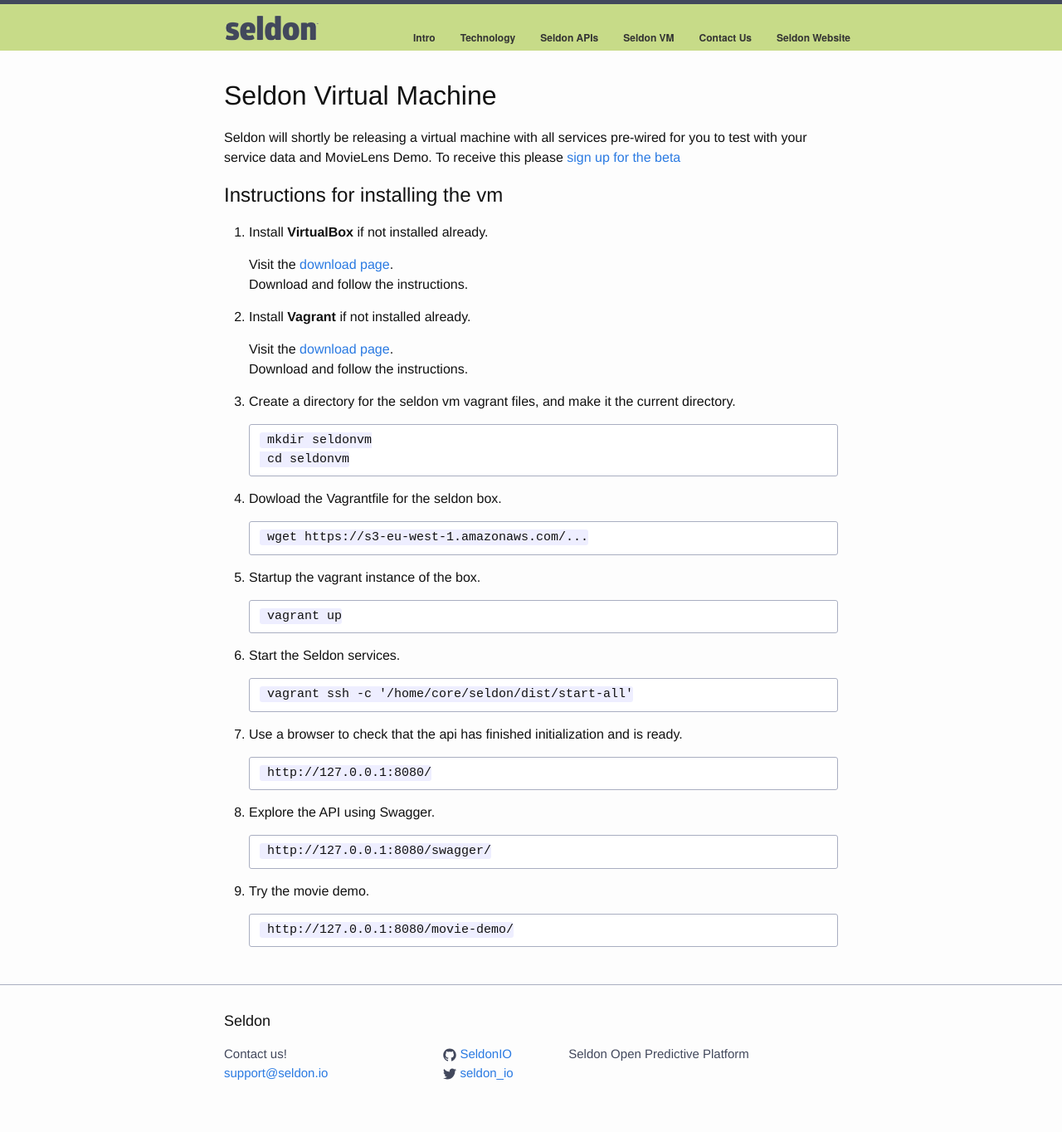
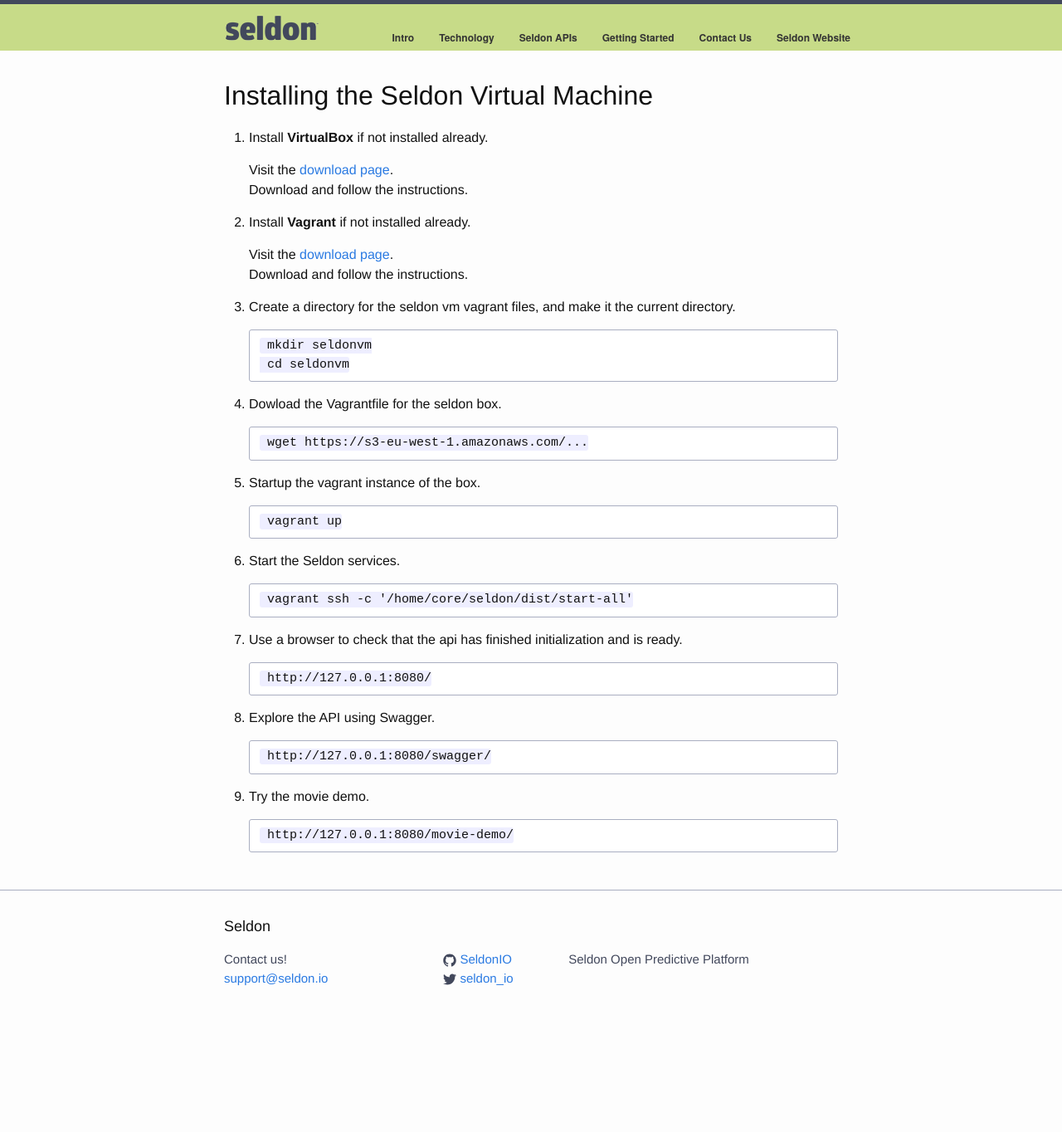
Before and after one commit to SeldonIO/seldonio.github.com, a Jekyll site: the page built from vm.md, in a window 1280 px wide. Shown: the whole page at 83% size. Built offline with Jekyll 4.4.1, drawn with Linux system fonts in a browser that asks for light colours; after the commit the page ends 1250 px from its top, so only the background shows below that.

```diff
--- a/_includes/header.html
+++ b/_includes/header.html
@@ -38,7 +38,7 @@
       <li class="dir"><a href="/api-javascript.html">JavaScript API</a></li>
     </ul>
   </li>
-  <li><a href="/vm.html">Seldon VM</a></li>
+  <li><a href="/getting-started.html">Getting Started</a></li>
   <!-- <li><a href="/roadmap.html">Roadmap</a></li> -->
   <li><a href="mailto:support@seldon.io">Contact Us</a></li>
     <li><a href="http://www.seldon.io" target="_blank">Seldon Website</a></li>
--- a/vm.md
+++ b/vm.md
@@ -3,11 +3,7 @@ layout: default
 title: Seldon VM
 ---
 
-# Seldon Virtual Machine
-
-Seldon will shortly be releasing a virtual machine with all services pre-wired for you to test with your service data and MovieLens Demo. To receive this please [sign up for the beta](http://www.seldon.io/open-source)
-
-##Instructions for installing the vm
+# Installing the Seldon Virtual Machine
 
 1. Install **VirtualBox** if not installed already.
 
```
Also changed, not shown: getting-started.md (added, +10 -0 lines).
